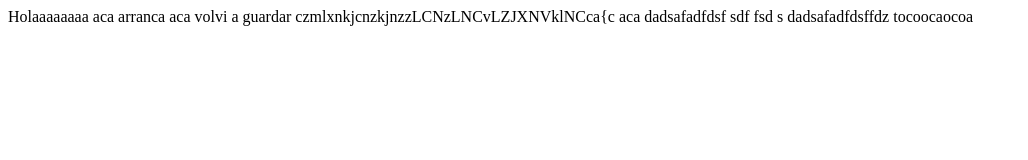
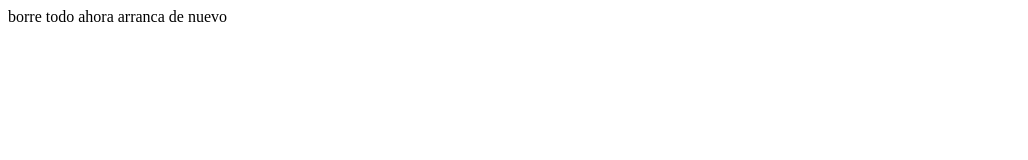
Before and after one commit to gonzaloterreri/elprimero, a plain HTML site: page index.html in a window 1280 px wide. Shown: the whole page, without its empty margins (0-1028 px from the left). Drawn offline with Linux system fonts and the light colour scheme.

Commit message:
borre todo ahora arranca

```diff
--- a/index.html
+++ b/index.html
@@ -8,15 +8,7 @@
     <title>Document</title>
 </head>
 <body>
-    Holaaaaaaaa aca arranca
-    aca volvi a guardar
-czmlxnkjcnzkjnzzLCNzLNCvLZJXNVklNCca{c
-aca
-dadsafadfdsf
-sdf
-fsd
-s
-dadsafadfdsffdz
-    tocoocaocoa
+    borre todo
+    ahora arranca de nuevo
 </body>
 </html>
```
